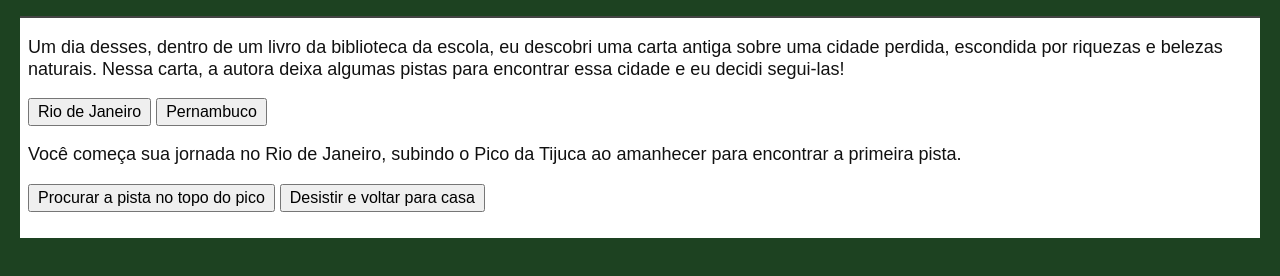
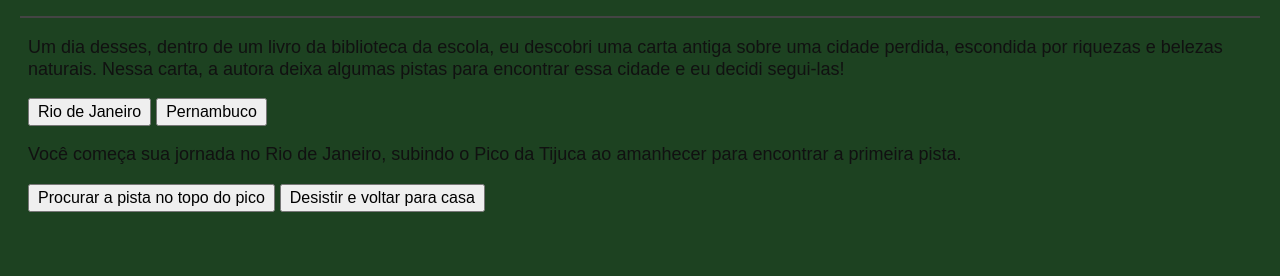
Before and after one commit to nascimento-matheus11/Site-aurudo-, a plain HTML site: page index.html in a window 1280 px wide. Drawn offline with Linux system fonts and the light colour scheme.

Commit message:
style.css

```diff
--- a/style.css
+++ b/style.css
@@ -8,7 +8,7 @@ body {
 }
 
 .container {
-    background-color: white;
+    background-color: #1d4221;
     border-top: 2px solid #444;
     padding: 1px 8px 26px;
 }
```
